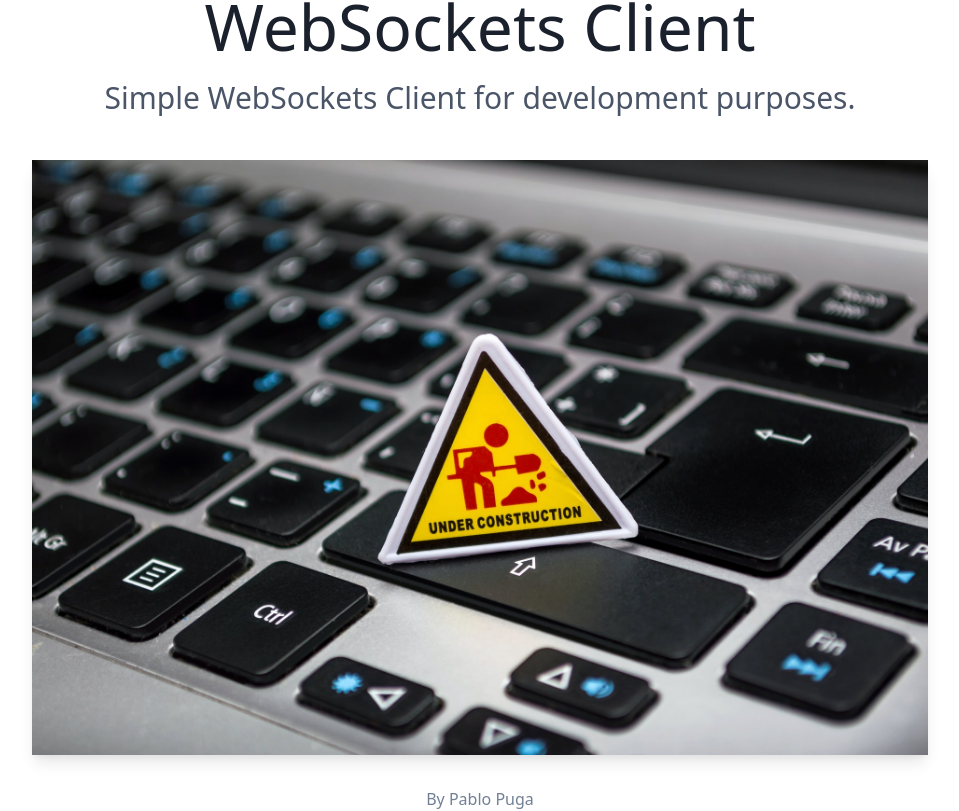
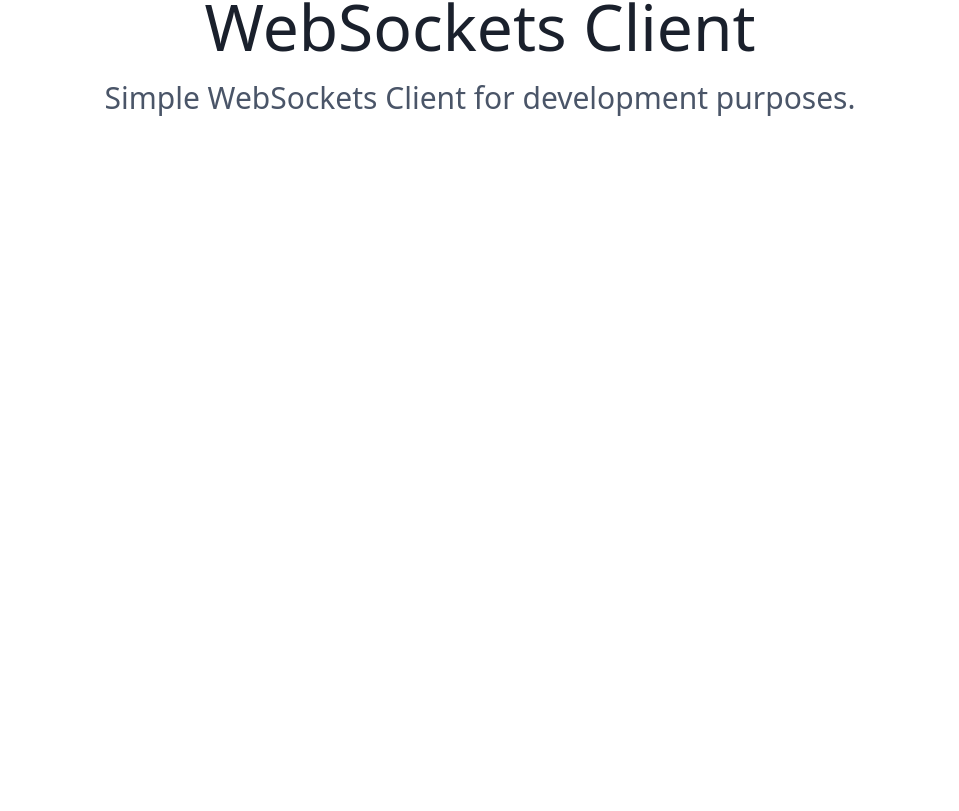
Before and after one commit to pablo-puga/ws-client, a React (Create React App) app: page / in a window 1280 px wide. Shown: the part 173-984 px from the top of the page, without its empty margins (160-1119 px from the left). After the commit the page ends 800 px from the top, so only its background shows below. Built offline with nearby package versions, Linux system fonts and the light colour scheme.

Commit message:
Added React Helmet package

```diff
--- a/package.json
+++ b/package.json
@@ -7,6 +7,7 @@
   "dependencies": {
     "react": "^16.13.1",
     "react-dom": "^16.13.1",
+    "react-helmet": "^6.1.0",
     "react-router-dom": "^5.2.0",
     "react-scripts": "3.4.3",
     "tailwindcss": "^1.8.4",
@@ -16,6 +17,7 @@
     "@types/node": "^14.6.4",
     "@types/react": "^16.9.49",
     "@types/react-dom": "^16.9.8",
+    "@types/react-helmet": "^6.1.0",
     "@types/react-router-dom": "^5.1.5",
     "gh-pages": "^3.1.0"
   },
--- a/src/pages/About.tsx
+++ b/src/pages/About.tsx
@@ -1,8 +1,12 @@
 import React from 'react';
+import { Helmet } from 'react-helmet';
 
 const About: React.FC = () => {
     return (
-        <article className="h-screen w-full mx-auto px-5 pt-5 sm:pt-10 md:pt-15 lg:pt-20 xl:pt-25 font-sans text-center">
+        <article className="w-full mx-auto px-5 pt-5 sm:pt-10 md:pt-15 lg:pt-20 xl:pt-25 font-sans text-center">
+            <Helmet>
+                <title>WebSockets Client - About</title>
+            </Helmet>
             <h1 className="text-2xl sm:text-3xl md:text-4xl lg:text-5xl xl:text-6xl font-medium text-gray-900">
                 About
             </h1>
--- a/src/pages/Help.tsx
+++ b/src/pages/Help.tsx
@@ -1,11 +1,13 @@
 import React from 'react';
+import { Helmet } from 'react-helmet';
 
 const Help: React.FC = () => {
     return (
-        <article className="h-screen w-full mx-auto px-5 pt-5 sm:pt-10 md:pt-15 lg:pt-20 xl:pt-25 font-sans text-center">
-            <h1 className="text-2xl sm:text-3xl md:text-4xl lg:text-5xl xl:text-6xl font-medium text-gray-900">
-                Help
-            </h1>
+        <article className="w-full mx-auto px-5 pt-5 sm:pt-10 md:pt-15 lg:pt-20 xl:pt-25 font-sans text-center">
+            <Helmet>
+                <title>WebSockets Client - Help</title>
+            </Helmet>
+            <h1 className="text-2xl sm:text-3xl md:text-4xl lg:text-5xl xl:text-6xl font-medium text-gray-900">Help</h1>
         </article>
     );
 };
--- a/src/pages/WSClient.tsx
+++ b/src/pages/WSClient.tsx
@@ -1,31 +1,18 @@
 import React from 'react';
-
-import underCostruction from '../under-construction.jpg';
+import { Helmet } from 'react-helmet';
 
 const WSClient: React.FC = () => {
     return (
-        <article className="h-screen w-full mx-auto px-5 pt-5 sm:pt-10 md:pt-15 lg:pt-20 xl:pt-25 font-sans text-center">
+        <article className="w-full mx-auto px-5 pt-5 sm:pt-10 md:pt-15 lg:pt-20 xl:pt-25 font-sans text-center">
+            <Helmet>
+                <title>WebSockets Client</title>
+            </Helmet>
             <h1 className="text-2xl sm:text-3xl md:text-4xl lg:text-5xl xl:text-6xl font-medium text-gray-900">
                 WebSockets Client
             </h1>
             <h2 className="text-base sm:text-lg md:text-xl lg:text-2xl xl:text-3xl text-gray-700">
                 Simple WebSockets Client for development purposes.
             </h2>
-            <img
-                src={underCostruction}
-                alt="Under Construction"
-                className="w-full max-w-4xl mt-10 mx-auto shadow-xs md:shadow-sm lg:shadow-lg"
-            />
-            <small className="block pt-8 text-gray-600 md:text-base">
-                By&nbsp;
-                <a
-                    href="https://github.com/pablo-puga"
-                    title="Pablo Puga GitHub Profile"
-                    className="font-medium hover:text-gray-900 transition-colors duration-300"
-                >
-                    Pablo Puga
-                </a>
-            </small>
         </article>
     );
 };
```
Also changed, not shown: 1 other file (tests, documents, lock files or other folders).
